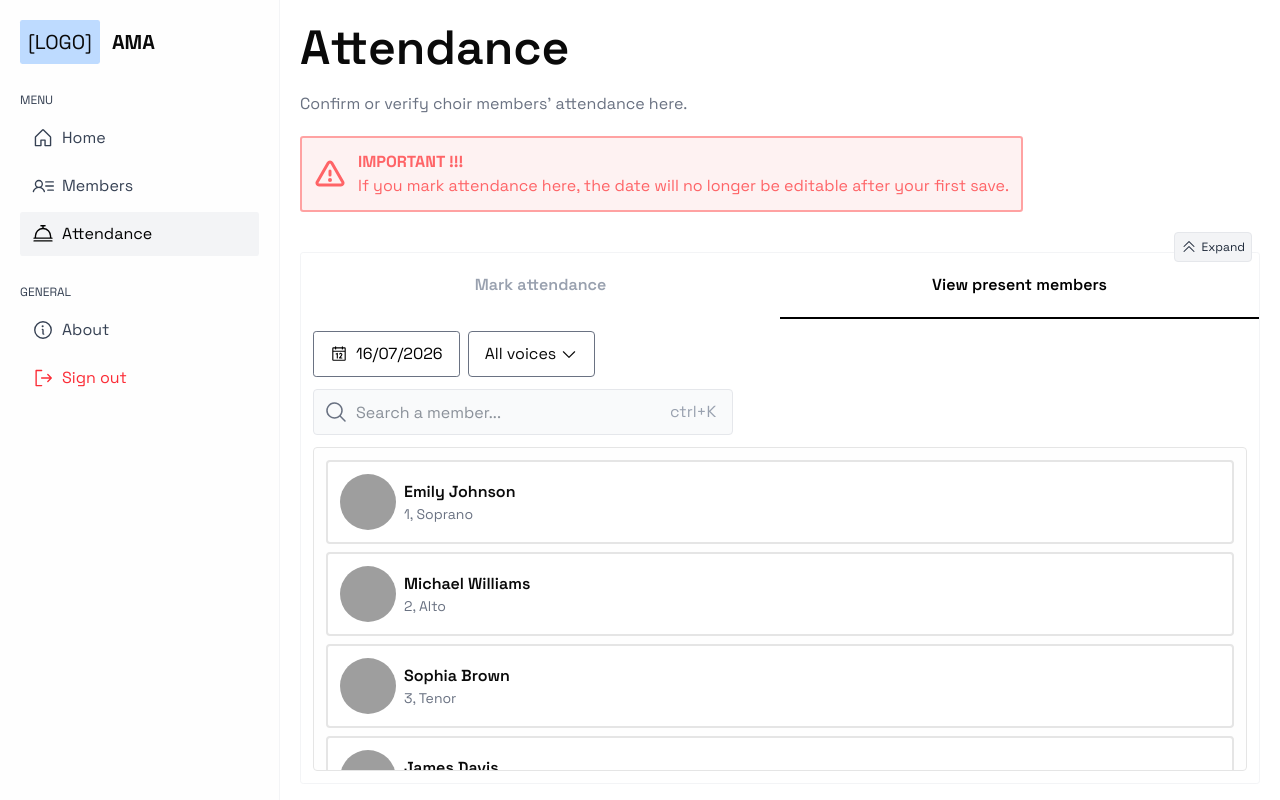
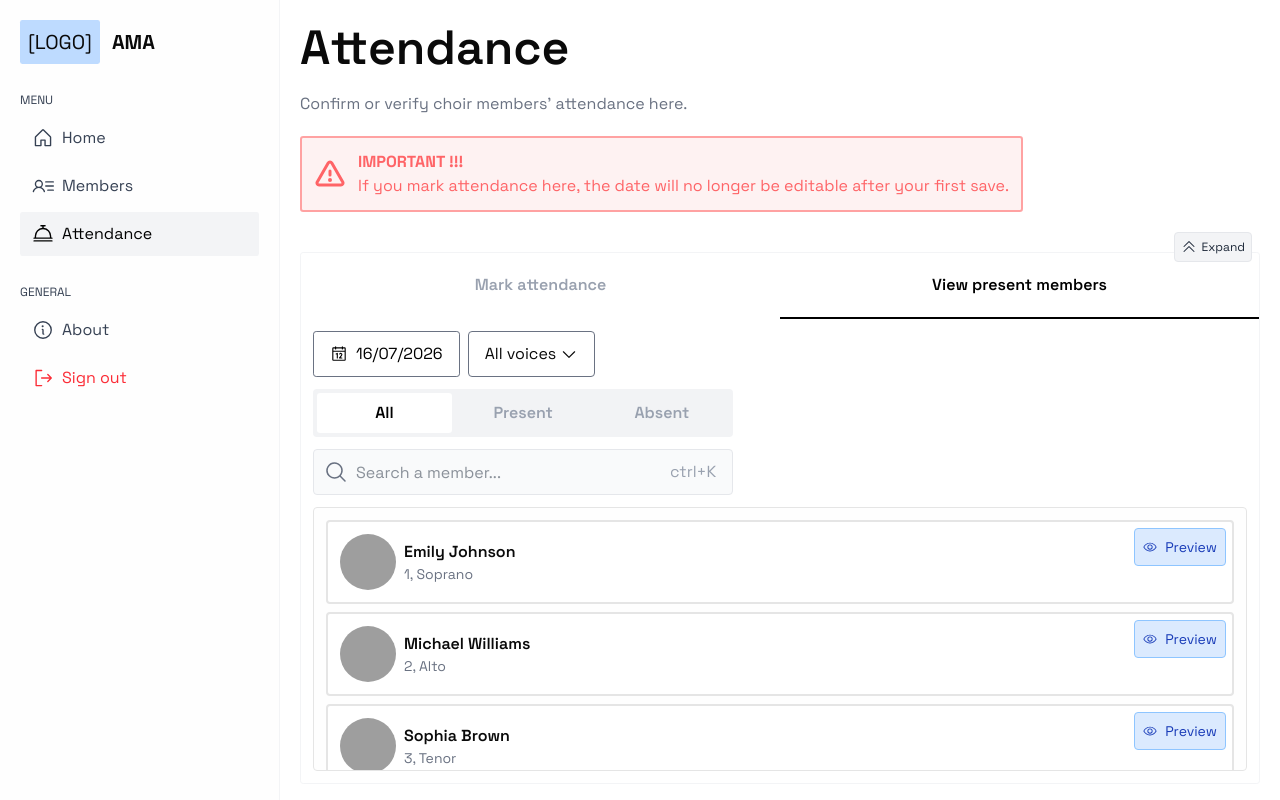
Before and after one commit to tojonirinaAndrian/ama-app, a Next.js app: page /attendance in a window 1280 px wide. Both pictures are taken after a click on the button "View present members". Built offline with nearby package versions, Linux system fonts and the light colour scheme; grey boxes are pictures that could not be loaded.

Commit message:
fixed AI errors

```diff
--- a/app/attendance/page.tsx
+++ b/app/attendance/page.tsx
@@ -24,7 +24,7 @@ export default function Attendance() {
           Attendance
           </h2>
           <p className="text-gray-500">
-            Confirm or verify choir members' attendance here.
+            {`Confirm or verify choir members' attendance here.`}
           </p>
         </div>
         <div className="w-fit flex gap-3 items-center text-red-400 border-2 border-red-300 bg-red-50 p-3 rounded-md">
@@ -75,7 +75,7 @@ export default function Attendance() {
               <DatePickerSection />
               <VoicePickerComponent />
             </div>
-            {(activeSection === "voir") && <AttendedFilterComponent />}
+            {(activeSection === "view") && <AttendedFilterComponent />}
             <SearchComponent />
             <MembersListComponent />
           </div>
--- a/app/components/attendance/membersListComponent.tsx
+++ b/app/components/attendance/membersListComponent.tsx
@@ -76,7 +76,7 @@ function MemberComponent({ member }: { member: MemberType }) {
     const { activeSection } = useAttendanceStore();
 
     const onComponentClick = () => {
-        if (activeSection === "voir") return
+        if (activeSection === "view") return
         if (!present) setPresent(true);
     };
 
@@ -86,21 +86,21 @@ function MemberComponent({ member }: { member: MemberType }) {
 
     return (
         <div className="relative">
-            {(present && activeSection === "faire") && <div
+            {(present && activeSection === "mark") && <div
                 onClick={() => { setPresent(false) }}
                 className="z-1 text-sm cursor-pointer flex gap-1 right-2 top-2 items-center hover:bg-yellow-300/65 absolute p-2 bg-yellow-200 rounded-md text-yellow-700 border border-yellow-500">
                 <ArrowCounterClockwiseIcon />
                 <span className="not-md:hidden">Cancel</span>
             </div>}
 
-            {(activeSection === "voir") && <button
+            {(activeSection === "view") && <button
             onClick={onOverviewClick}
             className="text-sm hover:bg-blue-200 absolute right-2 top-2 cursor-pointer text-blue-800 flex items-center gap-2 p-2 rounded border-blue-300 border bg-blue-100">
                 <EyeIcon />
                 <span className="not-md:hidden">Preview</span>
             </button>}
 
-            <div className={`${activeSection === "voir" ? "cursor-default" : `${!present && "cursor-pointer hover:bg-gray-50"}`} w-full border-2 rounded p-3 flex gap-2 items-center ${present ? "border-green-500 cursor-default bg-green-50" : "bg-white"}`}
+            <div className={`${activeSection === "view" ? "cursor-default" : `${!present && "cursor-pointer hover:bg-gray-50"}`} w-full border-2 rounded p-3 flex gap-2 items-center ${present ? "border-green-500 cursor-default bg-green-50" : "bg-white"}`}
                 onClick={onComponentClick}
             >
                 <Image
--- a/app/components/attendance/voiceFilterComponent.tsx
+++ b/app/components/attendance/voiceFilterComponent.tsx
@@ -2,7 +2,6 @@
 import { useState } from "react";
 import { Popover, PopoverContent, PopoverTrigger } from "@/components/ui/popover";
 import { CaretDownIcon } from "@phosphor-icons/react"
-import { usePresence } from "motion/react";
 import { useAttendanceStore } from "@/app/stores/attendance-store";
 type VoiceType = {
     voiceNumber: number,
--- a/app/components/customCalendar.tsx
+++ b/app/components/customCalendar.tsx
@@ -150,12 +150,12 @@ export default function CustomCalendar({ closeComponent, currentlyChosenDate, se
                 <button onClick={onTodayClick}
                     className="p-3 cursor-pointer font-semibold border border-gray-500 rounded"
                 >
-                    {"Aujourd'hui"}
+                    {"Today"}
                 </button>
                 <button
                     className="p-3 cursor-pointer font-semibold border border-gray-500 rounded"
                     onClick={closeComponent}>
-                    Confirmer
+                    Confirm
                 </button>
             </div>
 
```
